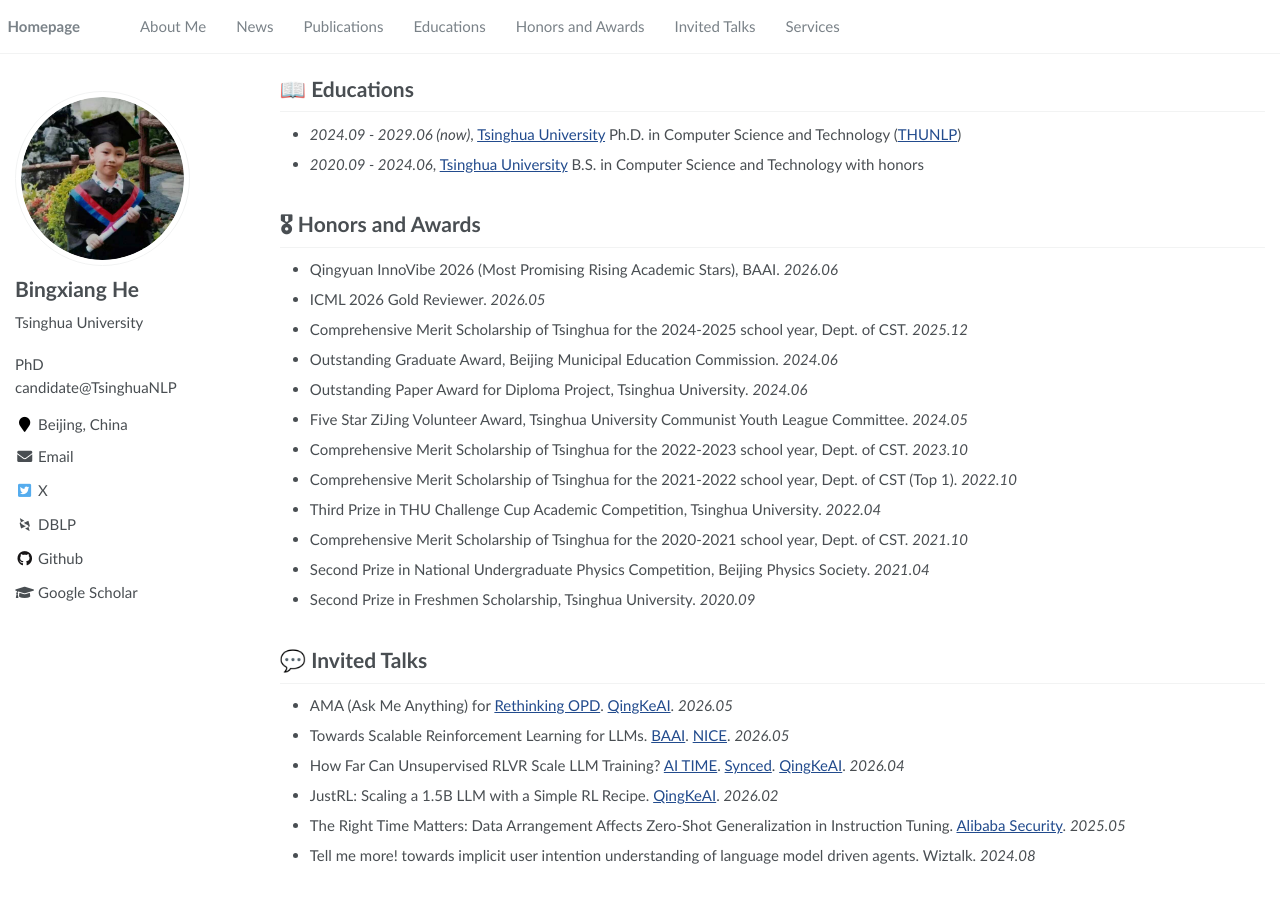
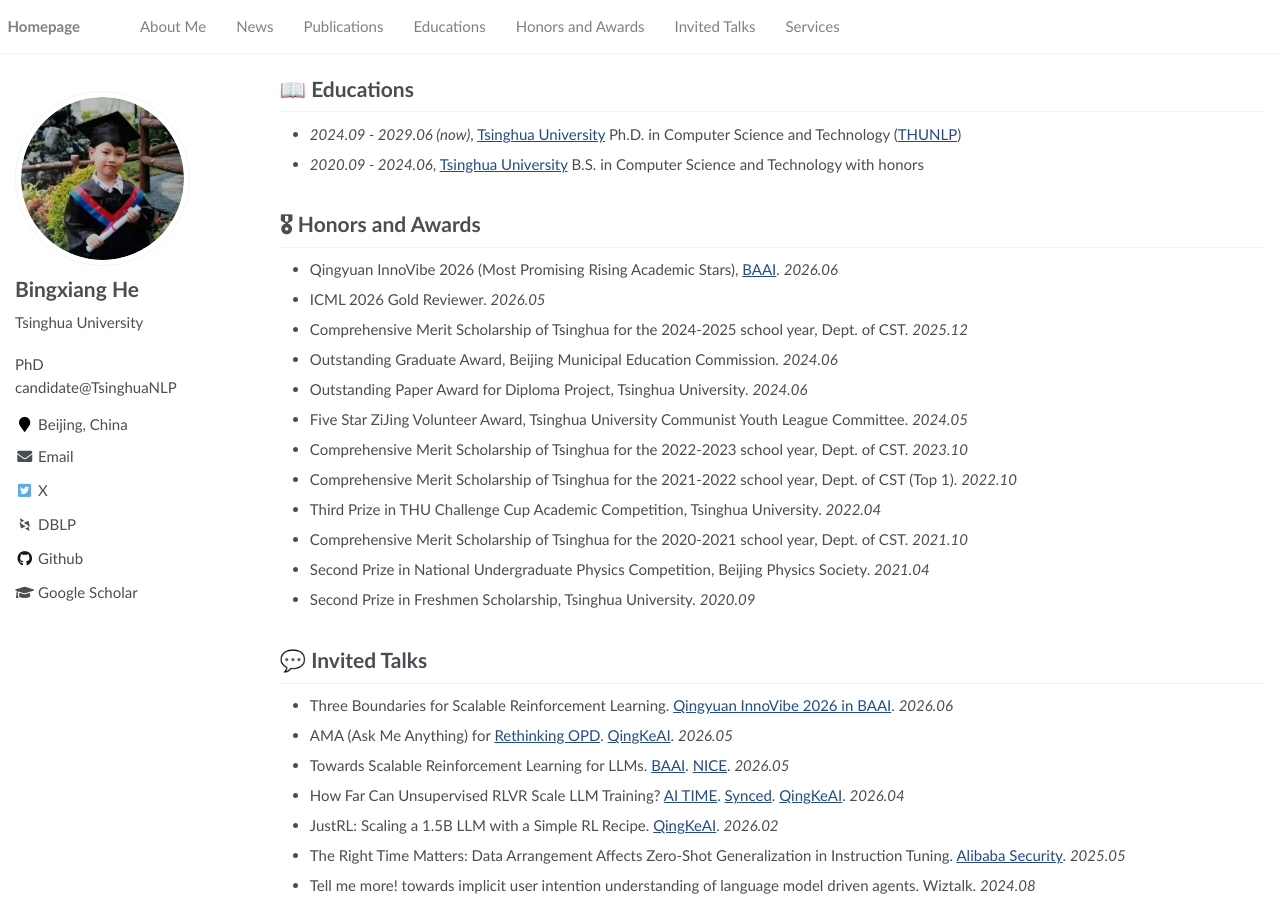
Before and after one commit to HBX-hbx/hbx-hbx.github.io, a Jekyll site: the page built from _pages/about.md, in a window 1280 px wide and 900 px high, scrolled down 2221 px. Built offline with Jekyll 4.4.1, drawn with Linux system fonts in a browser that asks for light colours; some web fonts are replaced.

Commit message:
update cv

```diff
--- a/_pages/about.md
+++ b/_pages/about.md
@@ -119,7 +119,7 @@ Hi! I am a second year PhD student studying at [Tsinghua University](https://www
 <span class='anchor' id='honors-and-awards'></span>
 
 # 🎖 Honors and Awards
-* Qingyuan InnoVibe 2026 (Most Promising Rising Academic Stars), BAAI. *2026.06*
+* Qingyuan InnoVibe 2026 (Most Promising Rising Academic Stars), [BAAI](https://mp.weixin.qq.com/s/VwzvuyToY79B2DtWmenjVQ). *2026.06*
 * ICML 2026 Gold Reviewer. *2026.05*
 * Comprehensive Merit Scholarship of Tsinghua for the 2024-2025 school year, Dept. of CST. *2025.12*
 * Outstanding Graduate Award, Beijing Municipal Education Commission. *2024.06*
@@ -136,7 +136,8 @@ Hi! I am a second year PhD student studying at [Tsinghua University](https://www
 
 # 💬 Invited Talks
 
-- AMA (Ask Me Anything) for [Rethinking OPD](https://arxiv.org/pdf/2604.13016). [QingKeAI](https://www.bilibili.com/video/BV1qKVd6XEA3). *2026.05*
+- Three Boundaries for Scalable Reinforcement Learning. [Qingyuan InnoVibe 2026 in BAAI](https://event.baai.ac.cn/activities/1030). *2026.06*
+- AMA (Ask Me Anything) for [Rethinking OPD](https://arxiv.org/pdf/2604.13016). [QingKeAI](https://mp.weixin.qq.com/s/dgZ9Iy2ercIrynrdsXFOMA). *2026.05*
 - Towards Scalable Reinforcement Learning for LLMs. [BAAI](https://event.baai.ac.cn/activities/1054). [NICE](https://weixin.qq.com/sph/A8w25KHX4r). *2026.05*
 - How Far Can Unsupervised RLVR Scale LLM Training? [AI TIME](https://live.bilibili.com/21813994). [Synced](https://channels.weixin.qq.com/finder-preview/pages/sph?id=A9nMDqasTh). [QingKeAI](https://qingkeai.online/archives/urlvr-talk). *2026.04*
 - JustRL: Scaling a 1.5B LLM with a Simple RL Recipe. [QingKeAI](https://qingkeai.online/archives/JustRL). *2026.02*
```
